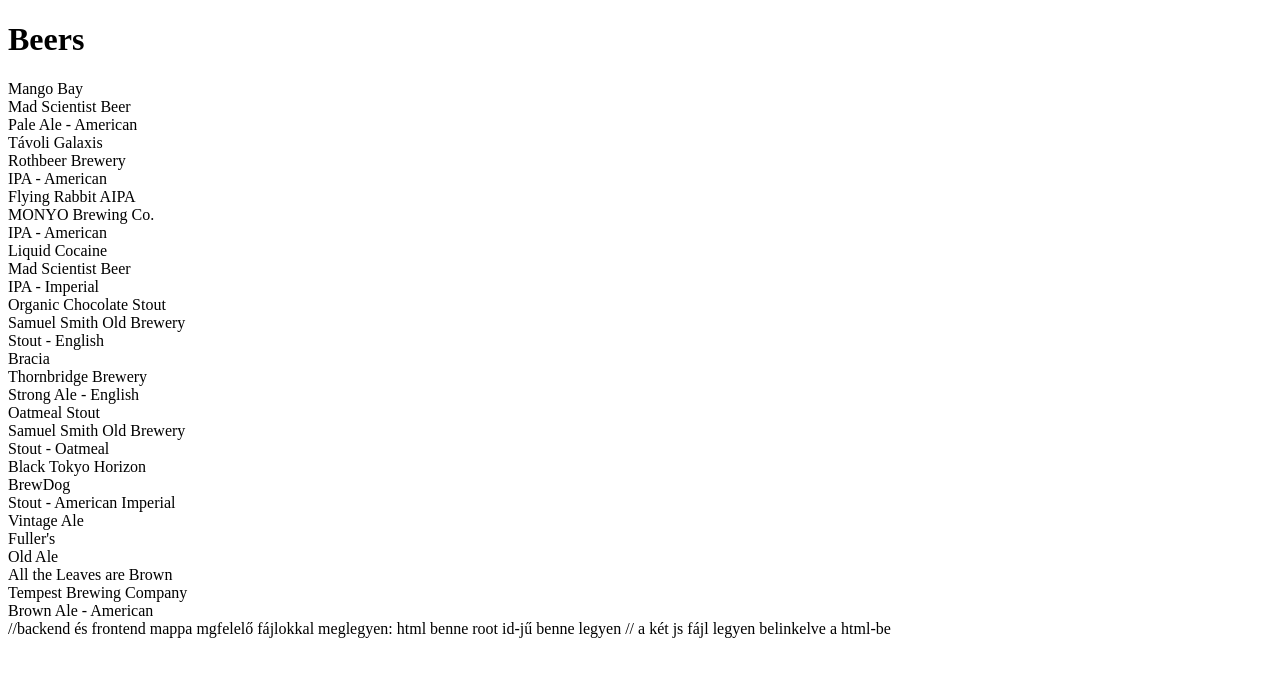
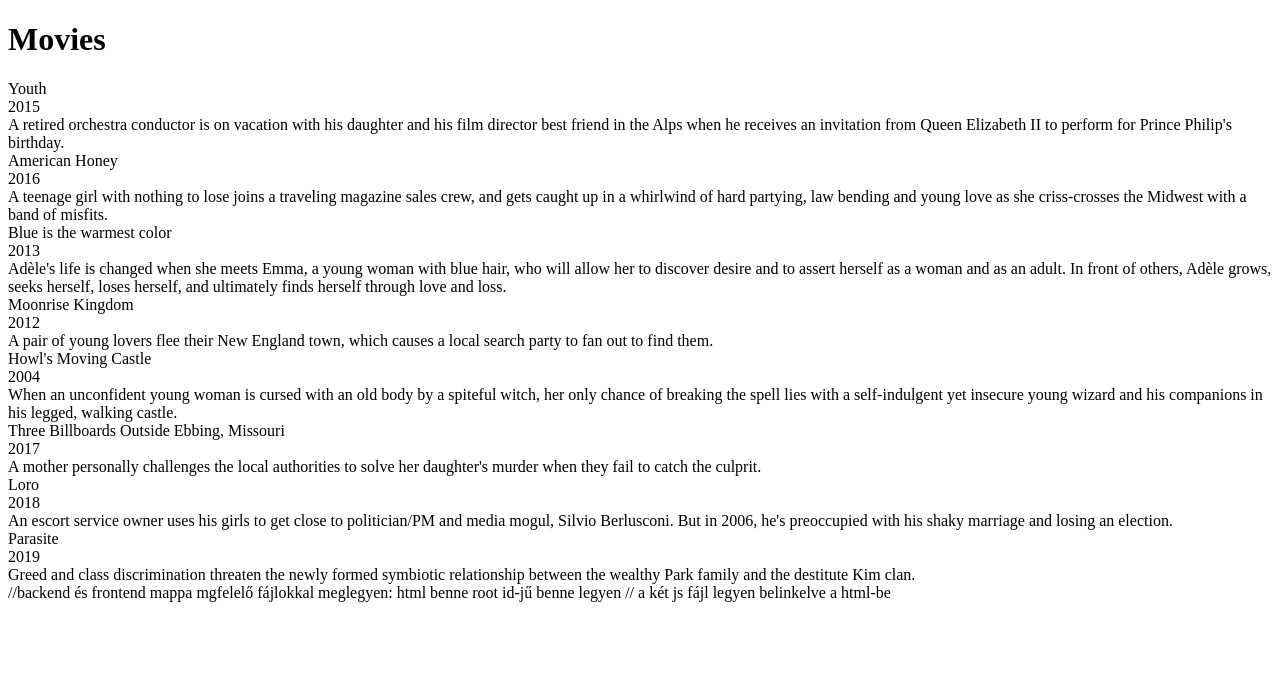
Before and after one commit to kriszti0230/w5-practices, a plain HTML site: page frontend/public/index.html in a window 1280 px wide. Drawn offline with Linux system fonts and the light colour scheme.

Commit message:
data-movie changes

```diff
--- a/backend/server.js
+++ b/backend/server.js
@@ -41,7 +41,7 @@ const server = http.createServer((req, res) => {
 
 	`;
 
-	let filePath = path.resolve(__dirname + '/../frontend' + req.url);
+	let filePath = path.resolve(__dirname + '/../frontend/public' + req.url);
 
 	fs.access(filePath, fs.constants.R_OK, (err) => {
 	if(err){
--- a/frontend/public/data.js
+++ /dev/null
@@ -1,57 +0,0 @@
-const beers = {
-    id: "beers",
-    logo: "Best Beers",
-    button: "details",
-    cards: [
-        {
-            title: "Mango Bay",
-            sub: "Mad Scientist Beer",
-            text: "Pale Ale - American"
-        },
-        {
-            title: "Távoli Galaxis",
-            sub: "Rothbeer Brewery",
-            text: "IPA - American"
-        },
-        {
-            title: "Flying Rabbit AIPA",
-            sub: "MONYO Brewing Co.",
-            text: "IPA - American"
-        },
-        {
-            title: "Liquid Cocaine",
-            sub: "Mad Scientist Beer",
-            text: "IPA - Imperial"
-        },
-        {
-            title: "Organic Chocolate Stout",
-            sub: "Samuel Smith Old Brewery",
-            text: "Stout - English"
-        },
-        {
-            title: "Bracia",
-            sub: "Thornbridge Brewery",
-            text: "Strong Ale - English"
-        },
-        {
-            title: "Oatmeal Stout",
-            sub: "Samuel Smith Old Brewery",
-            text: "Stout - Oatmeal"
-        },
-        {
-            title: "Black Tokyo Horizon",
-            sub: "BrewDog",
-            text: "Stout - American Imperial"
-        },
-        {
-            title: "Vintage Ale",
-            sub: "Fuller's",
-            text: "Old Ale"
-        },
-        {
-            title: "All the Leaves are Brown",
-            sub: "Tempest Brewing Company",
-            text: "Brown Ale - American"
-        },
-    ]
-}
--- /dev/null
+++ b/frontend/public/data_movies.js
@@ -0,0 +1,47 @@
+const movies = {
+	id: "movies",
+	logo: "Meaningful Movies",
+	button: "Watch",
+	cards: [
+		{
+			title: "Youth",
+			sub: "2015",
+			text: "A retired orchestra conductor is on vacation with his daughter and his film director best friend in the Alps when he receives an invitation from Queen Elizabeth II to perform for Prince Philip's birthday."
+		},
+		{
+			title: "American Honey",
+			sub: "2016",
+			text: "A teenage girl with nothing to lose joins a traveling magazine sales crew, and gets caught up in a whirlwind of hard partying, law bending and young love as she criss-crosses the Midwest with a band of misfits."
+		},
+		{
+			title: "Blue is the warmest color",
+			sub: "2013",
+			text: "Adèle's life is changed when she meets Emma, a young woman with blue hair, who will allow her to discover desire and to assert herself as a woman and as an adult. In front of others, Adèle grows, seeks herself, loses herself, and ultimately finds herself through love and loss."
+		},
+		{
+			title: "Moonrise Kingdom",
+			sub: "2012",
+			text: "A pair of young lovers flee their New England town, which causes a local search party to fan out to find them."
+		},
+		{
+			title: "Howl's Moving Castle",
+			sub: "2004",
+			text: "When an unconfident young woman is cursed with an old body by a spiteful witch, her only chance of breaking the spell lies with a self-indulgent yet insecure young wizard and his companions in his legged, walking castle."
+		},
+		{
+			title: "Three Billboards Outside Ebbing, Missouri",
+			sub: "2017",
+			text: "A mother personally challenges the local authorities to solve her daughter's murder when they fail to catch the culprit."
+		},
+		{
+			title: "Loro",
+			sub: "2018",
+			text: "An escort service owner uses his girls to get close to politician/PM and media mogul, Silvio Berlusconi. But in 2006, he's preoccupied with his shaky marriage and losing an election."
+		},
+		{
+			title: "Parasite",
+			sub: "2019",
+			text: "Greed and class discrimination threaten the newly formed symbiotic relationship between the wealthy Park family and the destitute Kim clan."
+		}
+	]
+}
--- a/frontend/public/index.html
+++ b/frontend/public/index.html
@@ -9,7 +9,7 @@
 <body>
 	<div id="root"></div>
 	<script src="script.js"></script>
-	<script src="data.js"></script>
+	<script src="data_movies.js"></script>
 
 </body>
 </html>
--- a/frontend/public/script.js
+++ b/frontend/public/script.js
@@ -1,25 +1,25 @@
 
-const beerCardComponent = function (name, company, type) {
-    console.log(company);
+const moviesCardComponent = function (title, sub, text) {
+    console.log(movies);
     return `
         <div class="card">
-            <div class="beerName">${name}</div>
-            <div class="beerCompany">${company}</div>
-            <div class="beerType">${type}</div>
+            <div class="movieTitle">${title}</div>
+            <div class="movieSub">${sub}</div>
+            <div class="movieText">${text}</div>
         </div>
     `
 }
 
 
     //const beerCardComponent : Ez a komponens(vázlat), ezt kell legelőször megtervezni. Ebből kell összerakni a feladatot
-    //10 db sört akarok kirenderelni. A fv-nyel teszem be a html-be. A return azért kell, h beküldjük.
+    //10 db sört akarok kirenderelni. A fv-nyel teszem be a html-be. A return azért kell, h visszatérjünk az egyes cardokkal.
     //ha ez nem függvény lenne, hanem sima string, akkor nemlehetne beletenni változó értékekekt paraméterként.
     //a fv. paramétereinek (name, company, type)
     //ezt külön kezeljük, hogy újra fel tudjuk használni 10-szer 10 új adattal
 
 
-    const beerTitleComponent = `
-              <h1>Beers</h1>
+    const movieTitleComponent = `
+              <h1>Movies</h1>
                   `;
 
     //alább beerTitleComponent néven létrehoztunk egy változót, amit fentebb határoztunk meg.
@@ -27,16 +27,17 @@ const beerCardComponent = function (name, company, type) {
 
     const loadEvent = function () {
         const rootElement = document.getElementById("root");
+        //ez azért kell, hogy a HTML-t és a js-t összekössük.
         console.log(rootElement);
-        rootElement.insertAdjacentHTML ("beforeend", beerTitleComponent)
+        rootElement.insertAdjacentHTML ("beforeend", movieTitleComponent)
 
-        console.log(beers.cards);
-        console.log(beers.logo);
+        console.log(movies.cards);
+        console.log(movies.logo);
 
-        for (const beer of beers.cards) {
-            console.log(beer)
+        for (const movie of movies.cards) {
+            console.log(movie)
            // console.log(beers.cards[0].title) - ehelyett hoztuk létre a beer iteratort,ami megváltoztathatja  a beerek számát
-            rootElement.insertAdjacentHTML("beforeend", beerCardComponent(beer.title, beer.sub, beer.text))
+            rootElement.insertAdjacentHTML("beforeend", moviesCardComponent(movie.title, movie.sub, movie.text))
 
         }
 
```
